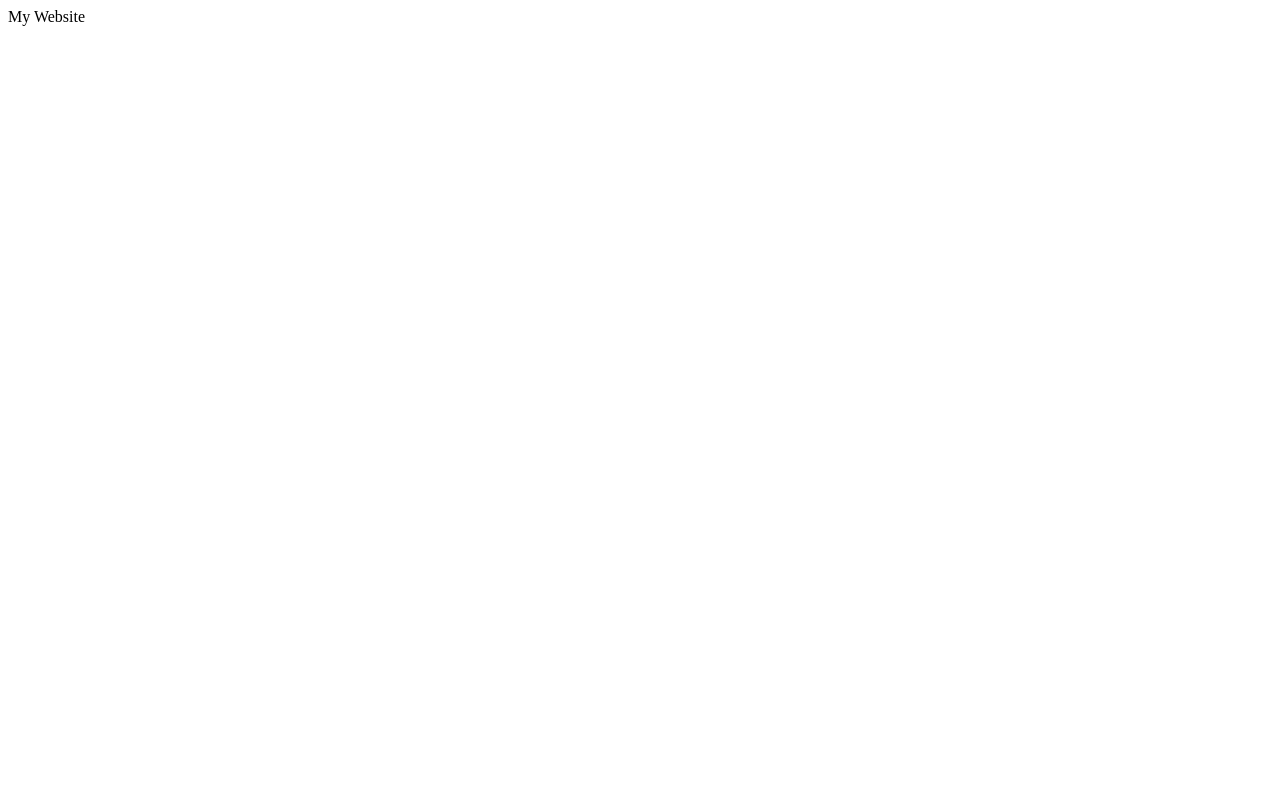
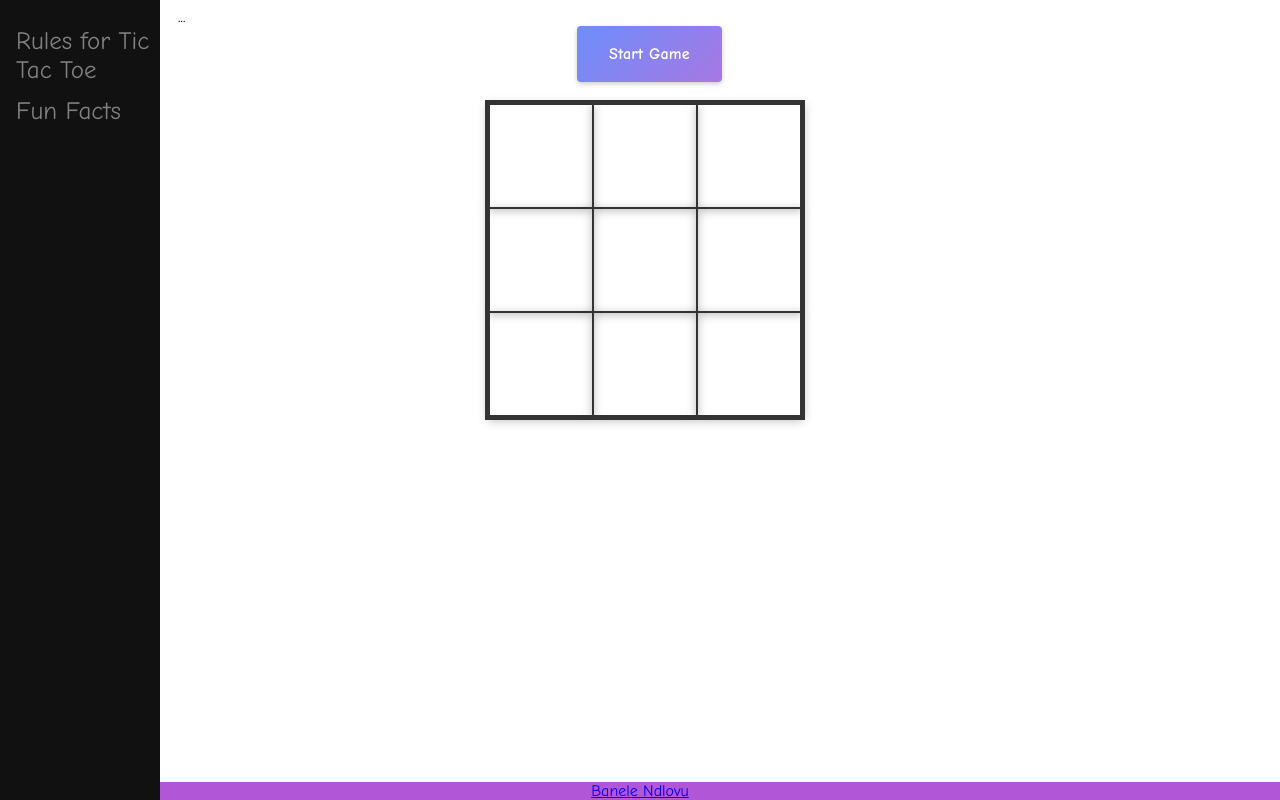
Before and after one commit to banelendlovu/Tic-Tac-Toe, a plain HTML site: page index.html in a window 1280 px wide. Drawn offline with Linux system fonts and the light colour scheme.

Commit message:
Add files via upload

```diff
--- a/index.html
+++ b/index.html
@@ -1 +1,70 @@
-My Website
+<!DOCTYPE html>
+<html lang="en">
+
+<head>
+    <meta charset="UTF-8">
+    <meta name="viewport" content="width=device-width, initial-scale=1.0">
+    <title>Tic-Tac-Toe-Project</title>
+    <link rel="stylesheet" href="./public/css/style.css">
+</head>
+
+<body>
+         <!-- Side navigation -->
+<div class="sidenav">
+  <a href="https://www.exploratorium.edu/brain_explorer/tictactoe.html">Rules for Tic Tac Toe</a>
+  <a href="http://www.realclear.com/living/2016/03/28/the_history_of_tictactoe_is_pretty_fascinating_stuff_13106.html">Fun Facts</a>
+
+</div>
+
+<!-- Page content -->
+<div class="main">
+  ...
+</div>
+    <table>
+        <tr>
+            <td class="cell" id='0'></td>
+            <td class="cell" id='1'></td>
+            <td class="cell" id='2'></td>
+        </tr>
+        <tr>
+            <td class="cell" id='3'></td>
+            <td class="cell" id='4'></td>
+            <td class="cell" id='5'></td>
+        </tr>
+        <tr>
+            <td class="cell" id='6'></td>
+            <td class="cell" id='7'></td>
+            <td class="cell" id='8'></td>
+        </tr>
+    </table>
+    <div class="endgame">
+        <div class="text"></div>
+        <button class="custom-btn btn-2" onClick="startGame()">Replay</button>
+    </div>
+    <a class="replay" onClick="startGame()" data-title="Start Game"></a>
+    <script src="./public/js/script.js"></script>
+
+
+
+
+
+</body>
+<style>
+.footer {
+  position: fixed;
+  left: 0;
+  bottom: 0;
+  width: 100%;
+  background-color: #B056D7;
+  text-color: white;
+  text-align: center;
+}
+</style>
+
+<div class="footer">
+  <a href="https://www.linkedin.com/in/banele-ndlovu/">Banele Ndlovu<a/>
+</div>
+
+
+
+</html>
```
